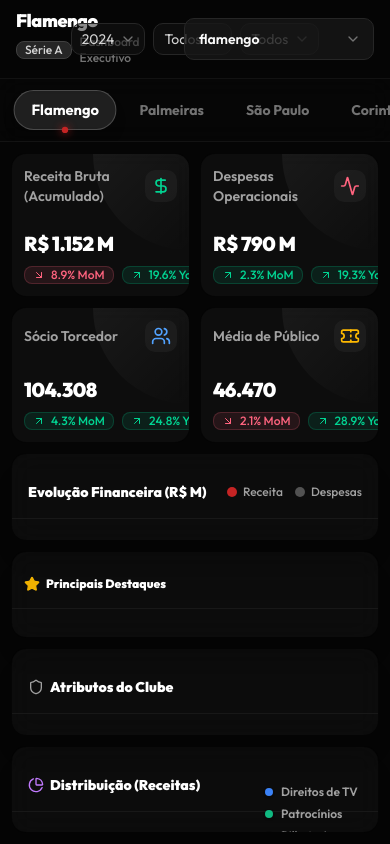
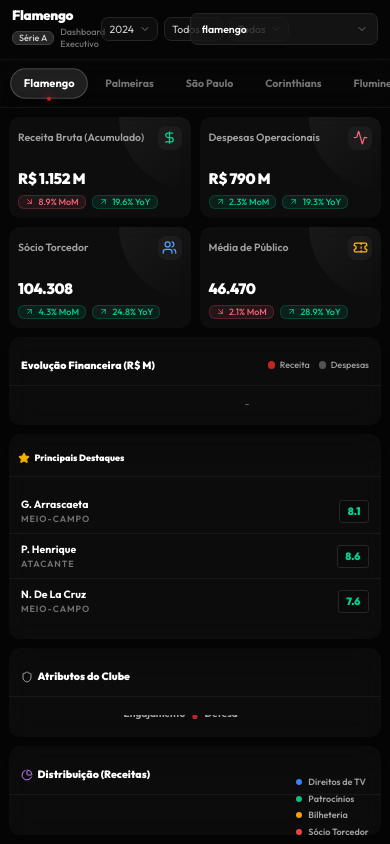
Before and after one commit to dnlortega/Curriculo, a Next.js app: page /times in a window 390 px wide. Built offline with nearby package versions, Linux system fonts and the light colour scheme.

Commit message:
Melhoria: Layout responsivo e escala de fonte inteligente para resolução de laptop 1366x768

```diff
--- a/src/app/times/page.tsx
+++ b/src/app/times/page.tsx
@@ -90,11 +90,26 @@
   };
 
   useEffect(() => {
+    // Escala dinâmica para encaixar perfeitamente em telas como 1366x768
+    const fitToScreen = () => {
+      // Se a tela for menor que 1400 de largura ou 800 de altura (padrão de laptops 1366x768)
+      if (window.innerWidth <= 1366 || window.innerHeight <= 800) {
+        document.documentElement.style.fontSize = '12px'; // 12px melhora a legibilidade sem estourar o tamanho
+      } else {
+        document.documentElement.style.fontSize = '16px';
+      }
+    };
+
+    fitToScreen();
+    window.addEventListener('resize', fitToScreen);
+
     setIsLoading(true);
     const timer = setTimeout(() => setIsLoading(false), 400);
 
     return () => {
       clearTimeout(timer);
+      window.removeEventListener('resize', fitToScreen);
+      document.documentElement.style.fontSize = ''; // Remove a formatação ao sair
     };
   }, [selectedTeamId, year, month, championship]);
 
@@ -329,10 +344,10 @@
       </div>
 
       {/* Main Content Area */}
-      <main className="flex-1 p-3 md:p-4 lg:p-6 flex flex-col gap-3 md:gap-5 overflow-y-auto lg:overflow-hidden relative min-h-0" ref={dashboardRef}>
+      <main className="flex-1 p-3 md:p-3 lg:p-4 flex flex-col gap-3 md:gap-3 lg:gap-4 overflow-y-auto lg:overflow-hidden relative min-h-0" ref={dashboardRef}>
 
         {/* KPIs Row */}
-        <div className="flex-none grid grid-cols-2 lg:grid-cols-4 gap-3 md:gap-5 z-10 relative">
+        <div className="flex-none grid grid-cols-2 lg:grid-cols-4 gap-3 md:gap-3 lg:gap-4 z-10 relative">
           {renderKPI("Receita Bruta (Acumulado)", team.revenue, "R$ ", " M", <DollarSign className="h-5 w-5 text-emerald-400" />, 0.1)}
           {renderKPI("Despesas Operacionais", team.expenses, "R$ ", " M", <Activity className="h-5 w-5 text-rose-400" />, 0.2)}
           {renderKPI("Sócio Torcedor", team.members, "", "", <Users className="h-5 w-5 text-blue-400" />, 0.3)}
@@ -340,7 +355,7 @@
         </div>
 
         {/* Charts & Players Grid */}
-        <div className="flex-1 grid grid-cols-1 lg:grid-cols-12 gap-3 md:gap-5 z-10 min-h-0">
+        <div className="flex-1 grid grid-cols-1 lg:grid-cols-12 gap-3 md:gap-3 lg:gap-4 z-10 min-h-0">
 
           {/* Top Row: Main Chart (8 cols) */}
           <motion.div initial={{ opacity: 0, y: 20 }} animate={{ opacity: 1, y: 0 }} transition={{ delay: 0.4 }} className="lg:col-span-8 flex flex-col min-h-0">
```
